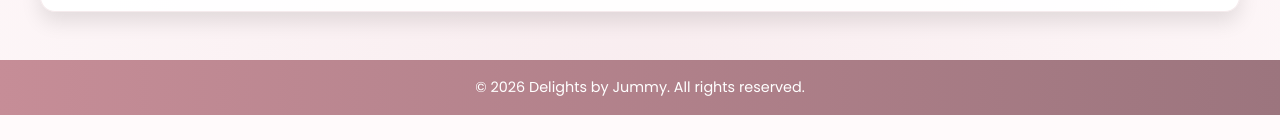
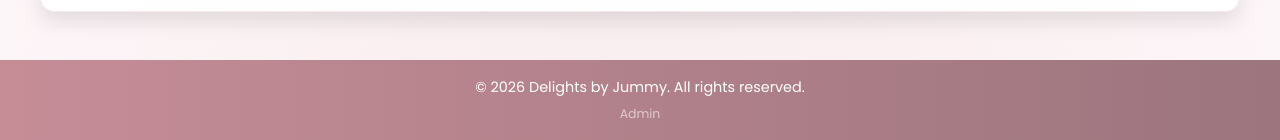
Before and after one commit to charbelattieh8-ctrl/jummy, a website: page index.html in a window 1280 px wide. Shown: the part 2607-2747 px from the top of the page. Before the commit the page ends 2722 px from the top, so only its background shows below. Drawn offline with nearby package versions, Linux system fonts and the light colour scheme; no server answers.

Commit message:
Add discreet footer link to admin page

```diff
--- a/index.html
+++ b/index.html
@@ -112,6 +112,9 @@
 
     <footer>
         <p>&copy; 2026 Delights by Jummy. All rights reserved.</p>
+        <p style="margin-top:0.35rem; font-size:0.78rem; opacity:0.58;">
+            <a href="admin.html" style="color:inherit; text-decoration:none;">Admin</a>
+        </p>
     </footer>
 
     <!-- AOS JavaScript library for scroll animations (version 2.3.4 from cdnjs) -->
```
